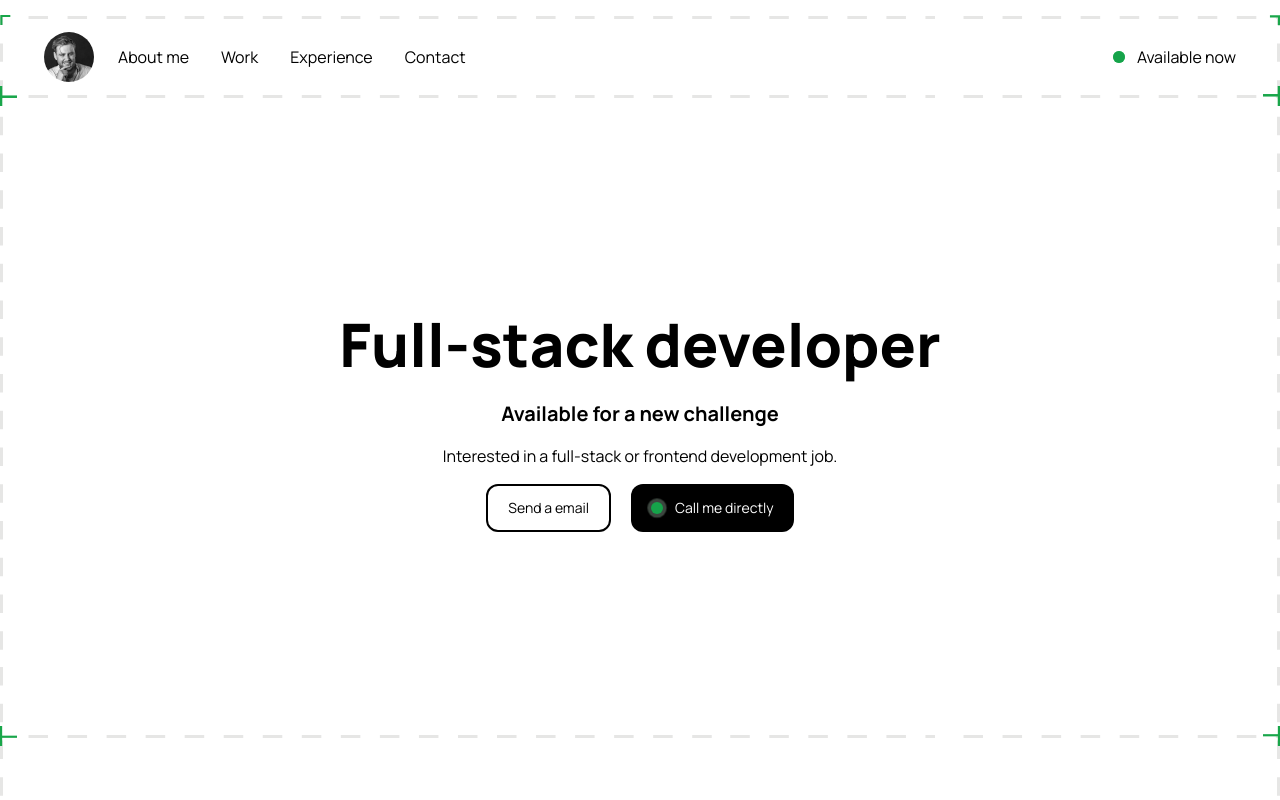
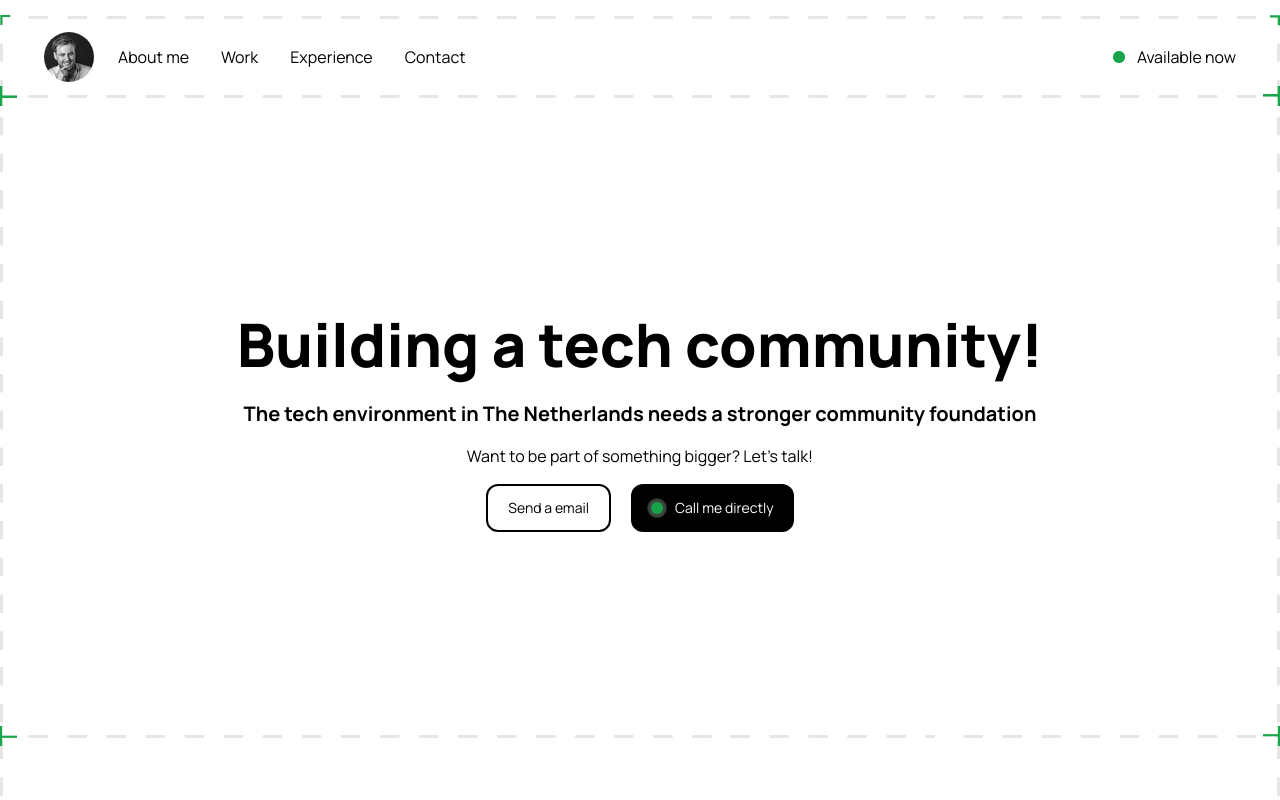
Before and after one commit to Marc-Ruizenaar/portfolio-marc-ruizenaar, a Next.js app: page / in a window 1280 px wide. Shown: the top 800 px of the page. Built offline with nearby package versions, Linux system fonts and the light colour scheme.

Commit message:
Copy update

```diff
--- a/app/components/JumboHeader.jsx
+++ b/app/components/JumboHeader.jsx
@@ -5,15 +5,16 @@ export default function JumboHeader() {
   return (
     <section className="relative flex h-[80vh] flex-col items-center justify-center gap-4 py-5 text-center md:h-[80vh]">
       <h1 className="relative text-3xl font-black leading-[3.2rem] md:text-6xl md:leading-[5rem]">
-        Full-stack developer
+        Building a tech community!
       </h1>
 
       <div className="relative">
         <h2 className="relative z-10 text-xl font-bold">
-          Available for a new challenge
+          The tech environment in The Netherlands needs a stronger community
+          foundation
         </h2>
       </div>
-      <p>Interested in a full-stack or frontend development job.</p>
+      <p>Want to be part of something bigger? Let's talk!</p>
 
       <div className="flex gap-5">
         <a
```
